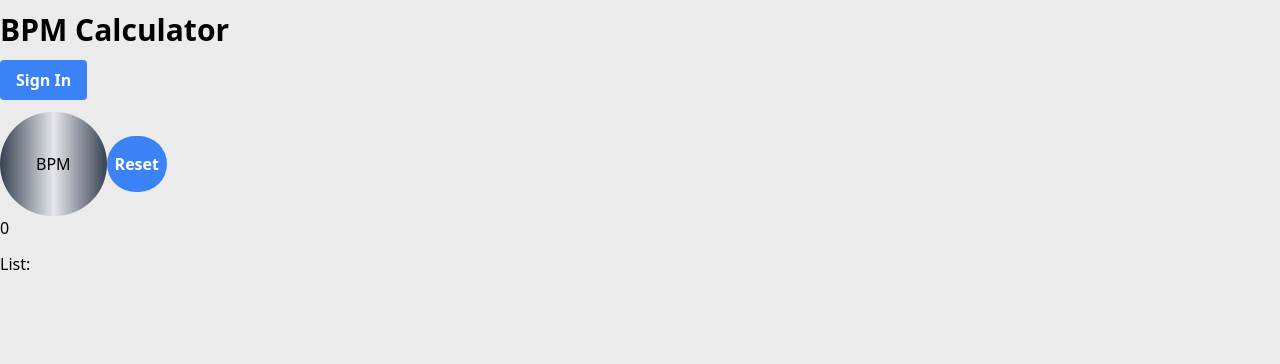
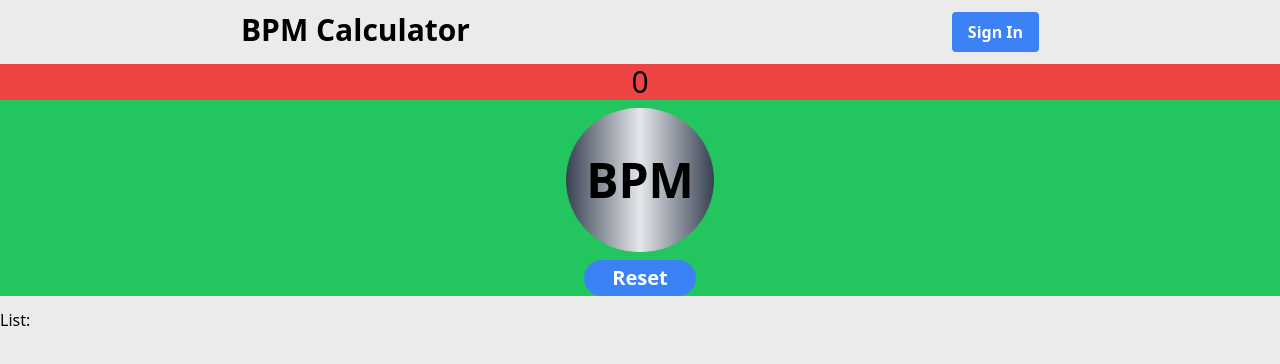
Before and after one commit to wsa138/metronome, a React (Create React App) app: page / in a window 1280 px wide. Shown: the top 364 px of the page. Built offline with nearby package versions, Linux system fonts and the light colour scheme; no server answers; the database is empty.

Commit message:
Added styling.

```diff
--- a/src/components/BeatsPerMinute.js
+++ b/src/components/BeatsPerMinute.js
@@ -36,20 +36,24 @@ const BeatsPerMinute = ({ bpm, setBPM }) => {
   };
 
   return (
-    <div>
+    <div className="bg-red-500">
+      <div className="flex justify-center text-3xl">
+        <div>{bpm}</div>
+      </div>
+      <div className="bg-green-500 flex flex-col justify-around items-center">
         <button
-        className="bg-gradient-to-r from-gray-700 via-gray-200 to-gray-700 py-10 px-9 rounded-full"
+          className="mt-2 bg-gradient-to-r from-gray-700 via-gray-200 to-gray-700 py-12 px-5 rounded-full text-5xl font-bold"
           onClick={handleBeatClick}
         >
           BPM
         </button>
         <button
-        className="bg-blue-500 hover:bg-blue-700 text-white  font-bold py-4 px-2 rounded-full"
+          className="mt-2 bg-blue-500 hover:bg-blue-700 text-white text-xl  font-bold py-1 px-7 rounded-full"
           onClick={handleReset}
         >
           Reset
         </button>
-      <div>{bpm}</div>
+      </div>
     </div>
   );
 };
--- a/src/pages/Home.js
+++ b/src/pages/Home.js
@@ -18,10 +18,12 @@ export const Home = () => {
 
   return (
     <div className="bg-grey  h-screen pt-3 space-y-3">
-      <h1 className="text-3xl font-bold">BPM Calculator</h1>
-      <h2>
-        <SignIn user={user} setUser={setUser} />
-      </h2>
+      <div className="flex justify-around">
+        <h1 className="text-3xl font-bold">BPM Calculator</h1>
+        <h2>
+          <SignIn user={user} setUser={setUser} />
+        </h2>
+      </div>
       <BeatsPerMinute bpm={bpm} setBPM={setBPM} />
       {userUID === null ? null : (
         <Form bpm={bpm} setBPM={setBPM} userUID={userUID} db={db} />
```
Lines whose indentation alone changed are shown as unchanged.
